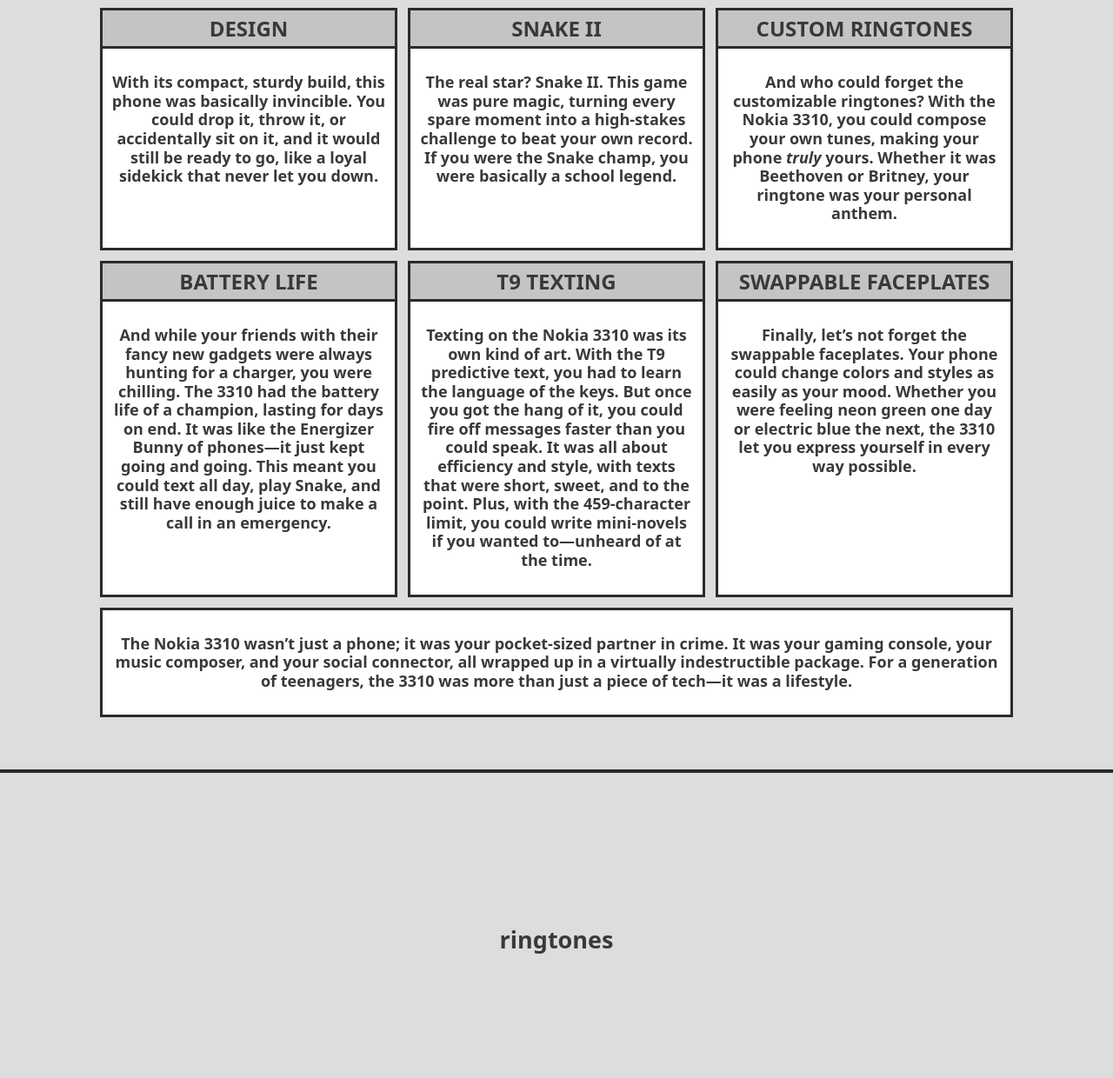
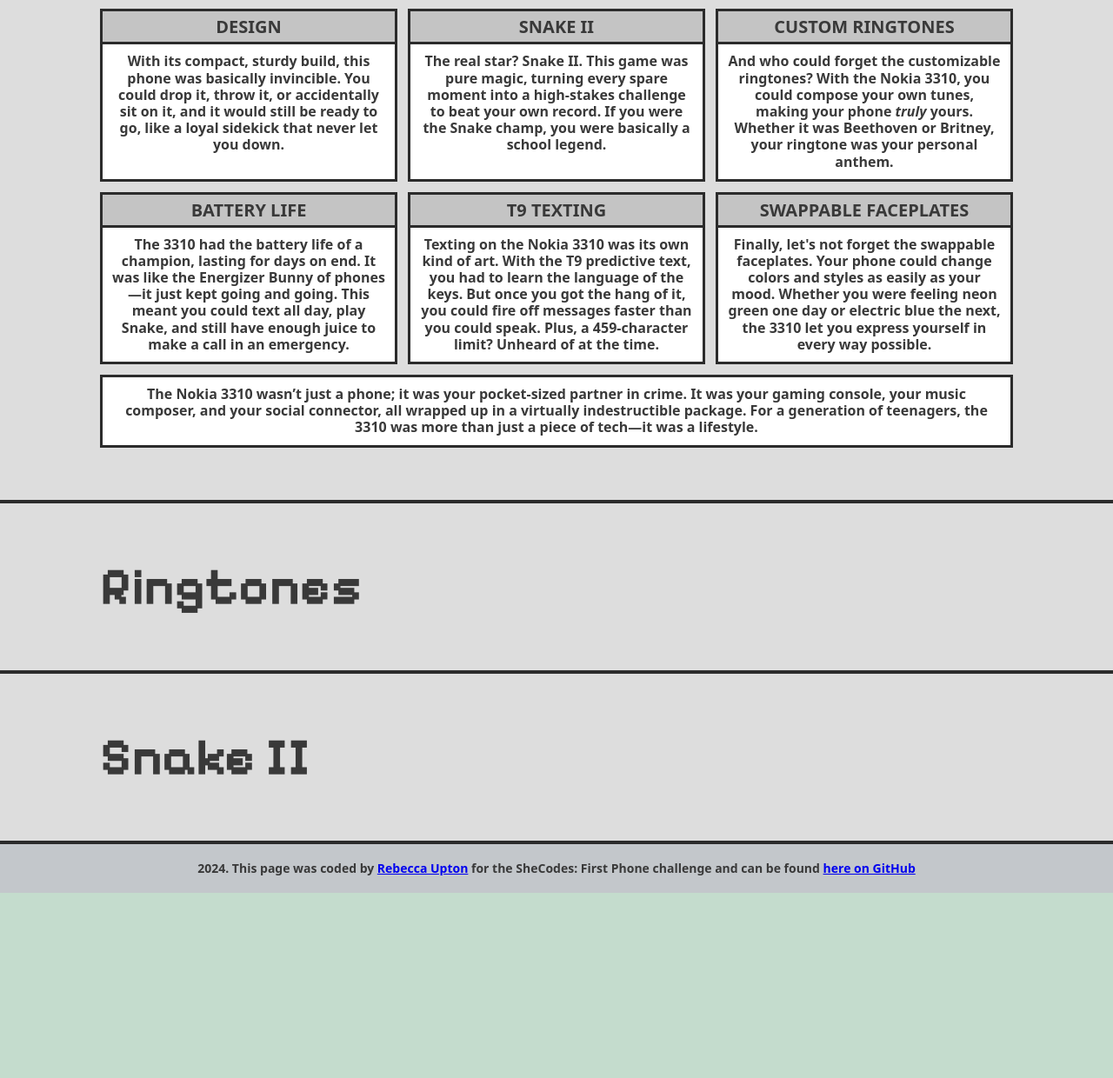
Before and after one commit to reb84/sc-challenge-3310, a plain HTML site: page index.html in a window 1280 px wide. Shown: the part 557-1797 px from the top of the page at 87% size. After the commit the page ends 1584 px from the top, so only its background shows below. Drawn offline with Linux system fonts and the light colour scheme; a web font is replaced by a local one.

Commit message:
moved header to top. added pixel font back. footer amended.

```diff
--- a/index.html
+++ b/index.html
@@ -11,17 +11,17 @@
       href="https://fonts.googleapis.com/css2?family=Baloo+Thambi+2:wght@400..800&display=swap"
       rel="stylesheet"
     />
+
+    <link rel="preconnect" href="https://fonts.googleapis.com" />
+    <link rel="preconnect" href="https://fonts.gstatic.com" crossorigin />
+    <link
+      href="https://fonts.googleapis.com/css2?family=Pixelify+Sans:wght@400..700&display=swap"
+      rel="stylesheet"
+    />
     <!-- stylesheet -->
     <link rel="stylesheet" href="style.css" />
   </head>
   <body>
-    <!-- header -->
-    <div class="header">
-      <div class="container">
-        <h1>the NOKIA 3310</h1>
-      </div>
-    </div>
-
     <!-- navigation -->
     <div class="headernav">
       <div class="container">
@@ -33,16 +33,24 @@
       </div>
     </div>
 
+    <!-- header -->
+    <div class="header">
+      <div class="container">
+        <h1>the NOKIA 3310</h1>
+      </div>
+    </div>
+
     <!-- about -->
     <div class="about" id="about">
       <div class="container">
+        <h2>About</h2>
         <div class="cards">
           <div class="div1">
             <p>
               Imagine it's the early 2000s. You've got chunky highlights in your hair (zig-zag
               parting, of course), baggy jeans on, and a fresh Nokia 3310 in your hand. This little
-              brick of joy is not just any phone—it's
-              <em>the</em> phone that everyone at school is talking about...
+              brick of joy is not just any phone — it's <em>the</em> phone that everyone at school
+              is talking about...
             </p>
           </div>
           <div class="div2">
@@ -79,11 +87,10 @@
             <div class="card-title">Battery Life</div>
             <div class="card-body">
               <p>
-                And while your friends with their fancy new gadgets were always hunting for a
-                charger, you were chilling. The 3310 had the battery life of a champion, lasting for
-                days on end. It was like the Energizer Bunny of phones—it just kept going and going.
-                This meant you could text all day, play Snake, and still have enough juice to make a
-                call in an emergency.
+                The 3310 had the battery life of a champion, lasting for days on end. It was like
+                the Energizer Bunny of phones—it just kept going and going. This meant you could
+                text all day, play Snake, and still have enough juice to make a call in an
+                emergency.
               </p>
             </div>
           </div>
@@ -93,10 +100,8 @@
               <p>
                 Texting on the Nokia 3310 was its own kind of art. With the T9 predictive text, you
                 had to learn the language of the keys. But once you got the hang of it, you could
-                fire off messages faster than you could speak. It was all about efficiency and
-                style, with texts that were short, sweet, and to the point. Plus, with the
-                459-character limit, you could write mini-novels if you wanted to—unheard of at the
-                time.
+                fire off messages faster than you could speak. Plus, a 459-character limit? Unheard
+                of at the time.
               </p>
             </div>
           </div>
@@ -104,7 +109,7 @@
             <div class="card-title">Swappable Faceplates</div>
             <div class="card-body">
               <p>
-                Finally, let’s not forget the swappable faceplates. Your phone could change colors
+                Finally, let's not forget the swappable faceplates. Your phone could change colors
                 and styles as easily as your mood. Whether you were feeling neon green one day or
                 electric blue the next, the 3310 let you express yourself in every way possible.
               </p>
@@ -125,20 +130,25 @@
     <!-- ringtones  -->
     <div class="ringtones" id="ringtones">
       <div class="container">
-        <h2>ringtones</h2>
+        <h2>Ringtones</h2>
       </div>
     </div>
 
     <!-- snake  -->
     <div class="snake" id="snake">
       <div class="container">
-        <h2>snake game</h2>
+        <h2>Snake II</h2>
       </div>
     </div>
 
     <!-- footer -->
     <div class="footer">
-      <h2>footer</h2>
+      <p>
+        2024. This page was coded by
+        <a href="https://www.shecodes.io/graduates/97811-rebecca-upton">Rebecca Upton</a> for the
+        SheCodes: First Phone challenge and can be found
+        <a href="https://github.com/reb84/sc-challenge-3310">here on GitHub</a>
+      </p>
     </div>
   </body>
 </html>
--- a/style.css
+++ b/style.css
@@ -1,4 +1,8 @@
-html,
+* {
+  padding: 0;
+  margin: 0;
+}
+
 body {
   scroll-behavior: smooth;
   margin: 0;
@@ -6,17 +10,17 @@ body {
   font-family: "Baloo Thambi 2", system-ui;
   background-color: #c4dccd;
   color: #393939;
-  font-size: 18px;
-}
-
-img {
-  margin: 10px auto;
-  height: auto;
-  width: auto;
+  font-size: 16px;
 }
 
 h1 {
+  font-size: 88px;
+  font-family: "Pixelify Sans", sans-serif;
+}
+
+h2 {
   font-size: 60px;
+  font-family: "Pixelify Sans", sans-serif;
 }
 
 p {
@@ -40,16 +44,18 @@ p {
 }
 
 .headernav {
-  margin: 0px auto -45px auto;
-  text-align: center;
+  padding-top: 40px;
+  border-bottom: 4px solid #2b2b2b;
+  background-color: #fff;
 }
 
 .headernav ul li {
+  text-align: center;
   list-style: none;
   display: inline-block;
   width: 130px;
   border: 3px solid #2b2b2b;
-  margin: 0px 10px;
+  margin: 0 -7px -3px 0;
 }
 
 .headernav a {
@@ -71,7 +77,6 @@ p {
 .about {
   background-color: #dddddd;
   padding: 60px 20px;
-  text-align: center;
   border-bottom: 4px solid #2b2b2b;
   border-top: 4px solid #2b2b2b;
 }
@@ -81,12 +86,13 @@ p {
   grid-template-columns: repeat(3, 1fr);
   grid-template-rows: auto, 1fr, 1fr, auto;
   gap: 12px;
+  text-align: center;
 }
 
 .card-title {
   background-color: #c4c4c4;
   padding: 4px;
-  font-size: 24px;
+  font-size: 20px;
   font-weight: 700;
   text-transform: uppercase;
   border-bottom: 3px solid #2b2b2b;
@@ -103,36 +109,16 @@ p {
   padding: 10px;
 }
 
-.div2 {
-  grid-row-start: 2;
-  border: 3px solid #2b2b2b;
-  background-color: white;
-}
-
-.div3 {
-  grid-row-start: 2;
-  border: 3px solid #2b2b2b;
-  background-color: white;
-}
-
+.div2,
+.div3,
 .div4 {
   grid-row-start: 2;
   border: 3px solid #2b2b2b;
   background-color: white;
 }
 
-.div5 {
-  grid-row-start: 3;
-  border: 3px solid #2b2b2b;
-  background-color: white;
-}
-
-.div6 {
-  grid-row-start: 3;
-  border: 3px solid #2b2b2b;
-  background-color: white;
-}
-
+.div5,
+.div6,
 .div7 {
   grid-row-start: 3;
   border: 3px solid #2b2b2b;
@@ -150,23 +136,21 @@ p {
 /*ringtones*/
 .ringtones {
   background-color: #dddddd;
-  padding: 150px 20px;
-  text-align: center;
+  padding: 60px 20px;
   border-bottom: 4px solid #2b2b2b;
 }
 
 /*snake*/
 .snake {
   background-color: #dddddd;
-  padding: 150px 20px;
-  text-align: center;
+  padding: 60px 20px;
   border-bottom: 4px solid #2b2b2b;
 }
 
 /*footer*/
 .footer {
-  background-color: #dddddd;
-  padding: 150px 20px;
+  background-color: #c3c7cb;
+  padding: 20px;
   text-align: center;
-  border-bottom: 4px solid #2b2b2b;
+  font-size: 14px;
 }
```
